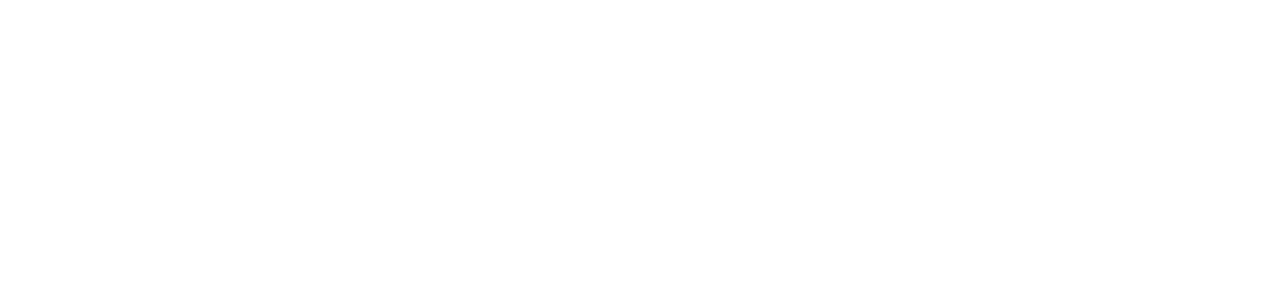
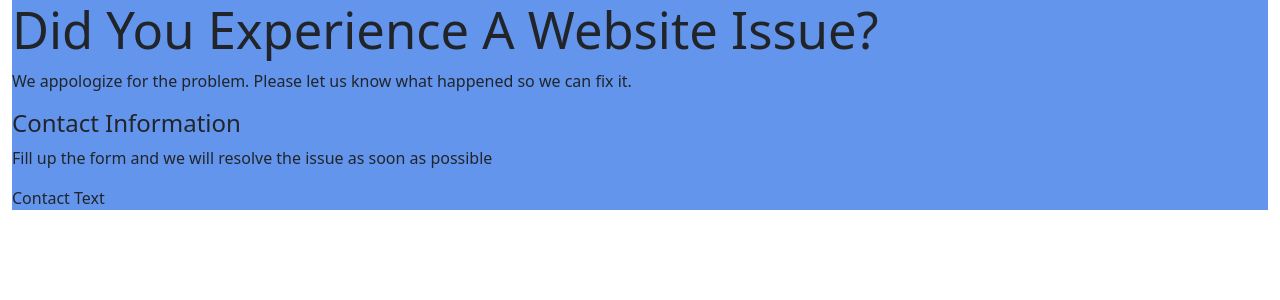
Before and after one commit to JesseLeviHall/Bug-Tracker-MERN, a React (Create React App) app in the folder frontend/: page /publicform in a window 1280 px wide. Before the commit this address had no page. Shown: the top 300 px of the page. Built offline with nearby package versions, Linux system fonts and the light colour scheme; a web font is replaced by a local one.

Commit message:
working on public form

```diff
--- a/frontend/package.json
+++ b/frontend/package.json
@@ -14,6 +14,7 @@
     "@testing-library/user-event": "^13.5.0",
     "axios": "^0.27.2",
     "framer-motion": "^6.3.3",
+    "fsevents": "^2.3.2",
     "jwt-decode": "^3.1.2",
     "moment": "^2.29.3",
     "react": "^18.1.0",
--- a/frontend/public/index.html
+++ b/frontend/public/index.html
@@ -2,13 +2,14 @@
 <html lang="en">
   <head>
     <meta charset="utf-8" />
-    <meta name="description" content="Website Bug Manager For Internal Developer Use.  This Was Created by Jesse Hall">
+    <meta name="description" content="Website Bug Manager For Internal Developer Use. Created by Jesse Hall">
 
     <meta name="viewport" content="width=device-width, initial-scale=1" />
     <meta
       name="Log and trace website bugs"
       content="bug tracker"
     />
+    <link rel="stylesheet" href="./style.css">
     <title>Bug Tracker</title>
   </head>
   <body>
--- /dev/null
+++ b/frontend/public/style.css
@@ -0,0 +1,6 @@
+#root {
+  background: white;
+  padding-left: 0;
+  padding-right: 0;
+  overflow-x: hidden;
+}
--- a/frontend/src/App.js
+++ b/frontend/src/App.js
@@ -8,14 +8,16 @@ import Dashboard from "./Views/Pages/Dashboard/Dashboard";
 import Register from "./Views/Pages/Register";
 import MyBugs from "./Views/Pages/MyBugs";
 import PrivateRoute from "./Views/Components/PrivateRoute";
+import PublicForm from "./Views/Pages/PublicForm/PublicForm";
 
 function App() {
   return (
     <Router>
-      <div className="container">
+      <div className="container-fluid full-width has-inner">
         <Routes>
           <Route path="/user/login" exact element={<Login />} />
           <Route path="/user/register" exact element={<Register />} />
+          <Route path="/publicform" exact element={<PublicForm />} />
 
           <Route path="/" element={<PrivateRoute />}>
             {" "}
--- /dev/null
+++ b/frontend/src/Views/Pages/PublicForm/PublicForm.jsx
@@ -0,0 +1,29 @@
+import React from "react";
+import "./publicform.css";
+
+const PublicForm = () => {
+  return (
+    <div id="container" className="container-fluid full-width">
+      <h1>Did You Experience A Website Issue?</h1>
+      <p>
+        We appologize for the problem. Please let us know what happened so we
+        can fix it.
+      </p>
+      <div id="form-container">
+        <div className="contact-info">
+          <h4>Contact Information</h4>
+          <p>
+            Fill up the form and we will resolve the issue as soon as possible
+          </p>
+          <div className="icon-text">
+            <i className="icon"></i>
+            <span>Contact Text</span>
+          </div>
+        </div>
+        <form></form>
+      </div>
+    </div>
+  );
+};
+
+export default PublicForm;
--- /dev/null
+++ b/frontend/src/Views/Pages/PublicForm/publicform.css
@@ -0,0 +1,6 @@
+#container {
+  background: cornflowerblue;
+  padding-left: 0;
+  padding-right: 0;
+  overflow-x: hidden;
+}
```
Also changed, not shown: 1 other file (tests, documents, lock files or other folders).
